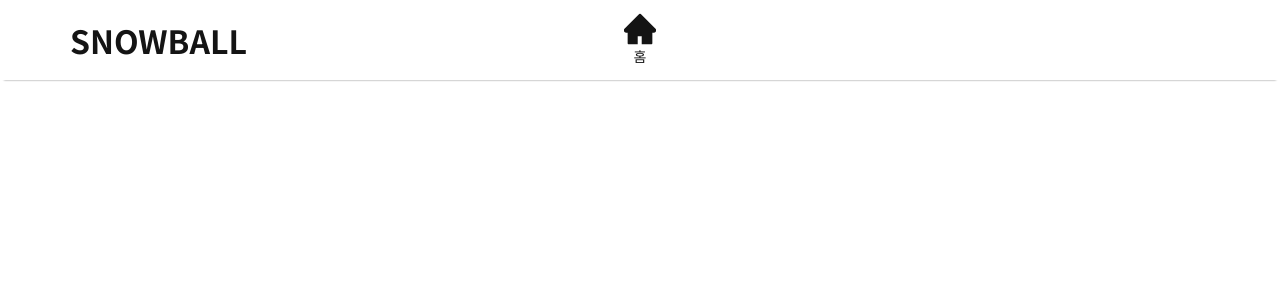
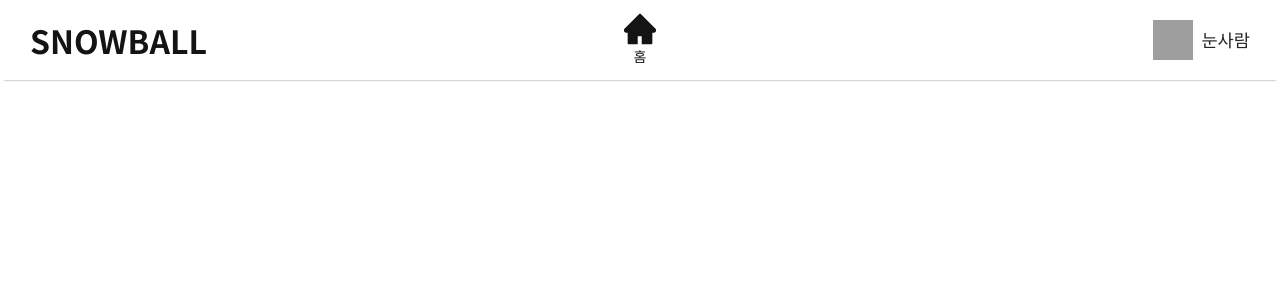
Before and after one commit to kiworkshop/snowball, a React (Create React App) app in the folder src/frontend/: page / in a window 1280 px wide. Both pictures are taken after a click on the button "테스트 유저 로그인". Shown: the top 300 px of the page. Built offline with nearby package versions, Linux system fonts and the light colour scheme; grey boxes are pictures that could not be loaded.

Commit message:
[#39] nav에 유저 아이콘 및 닉네임 추가

```diff
--- a/src/frontend/src/component/base/Nav.tsx
+++ b/src/frontend/src/component/base/Nav.tsx
@@ -13,7 +13,7 @@ const StyledNav = styled.nav`
   width: 100%;
 `;
 
-const NavInner = styled(Container)`
+const NavInner = styled.div`
   align-items: center;
   display: flex;
   height: 100%;
@@ -25,7 +25,7 @@ const BrandTitle = styled(Link)`
   color: #141414;
   font-size: 2rem;
   font-weight: 600;
-  left: 0;
+  left: 30px;
   position: absolute;
 
   &:hover {
@@ -50,6 +50,23 @@ const NavMenu = styled(Link)`
   }
 `;
 
+const UserWrapper = styled.div`
+  align-items: center;
+  display: flex;
+  position: absolute;
+  right: 30px;
+`;
+
+const UserIcon = styled.img`
+  height: 40px;
+  margin-right: 8px;
+  width: 40px;
+`;
+
+const Username = styled.span`
+  font-size: 1.1rem;
+`;
+
 const EmptyDiv = styled.div`
   height: 80px;
 `;
@@ -65,6 +82,10 @@ const Nav = () => {
               <HomeFilled style={{ fontSize: '2rem' }} />홈
             </NavMenu>
           </NavMenusWrapper>
+          <UserWrapper>
+            <UserIcon src="https://upload.wikimedia.org/wikipedia/commons/f/f4/Font_Awesome_5_solid_user-circle.svg" />
+            <Username>눈사람</Username>
+          </UserWrapper>
         </NavInner>
       </StyledNav>
       <EmptyDiv />
```
